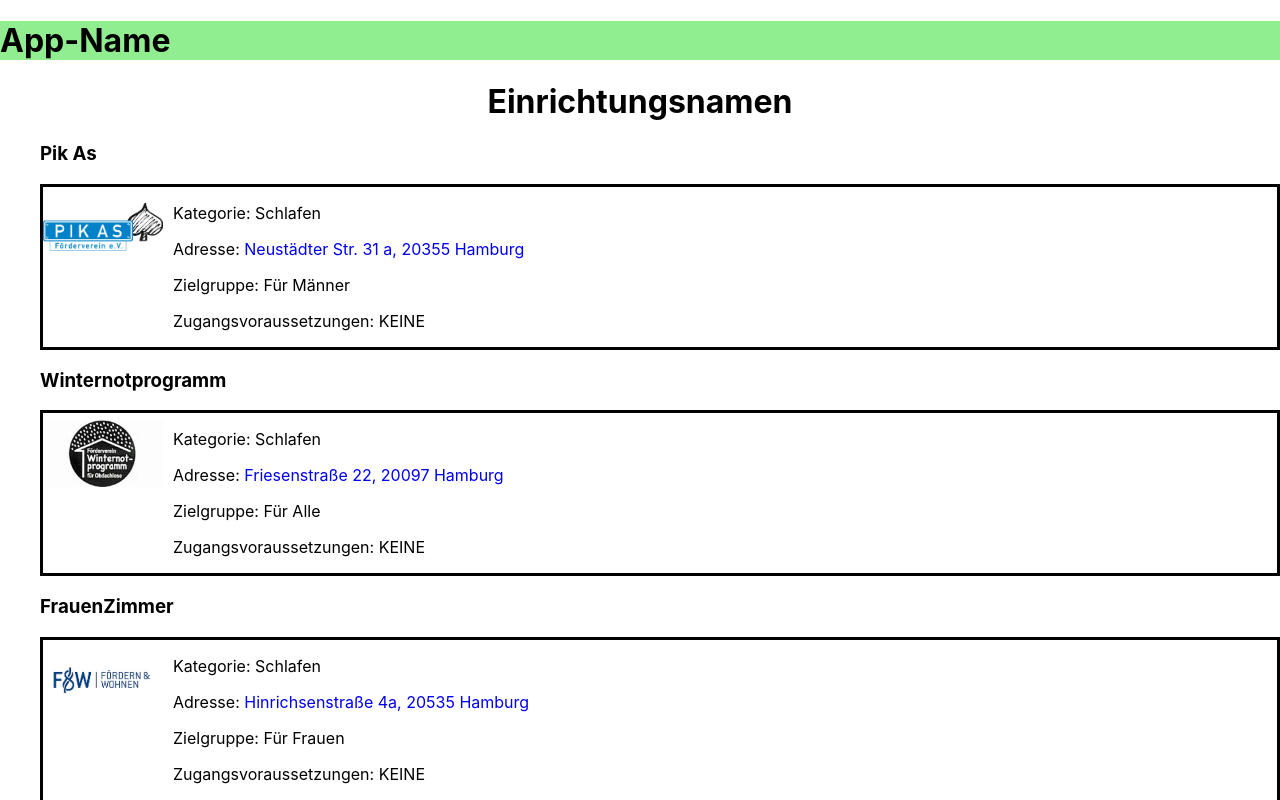
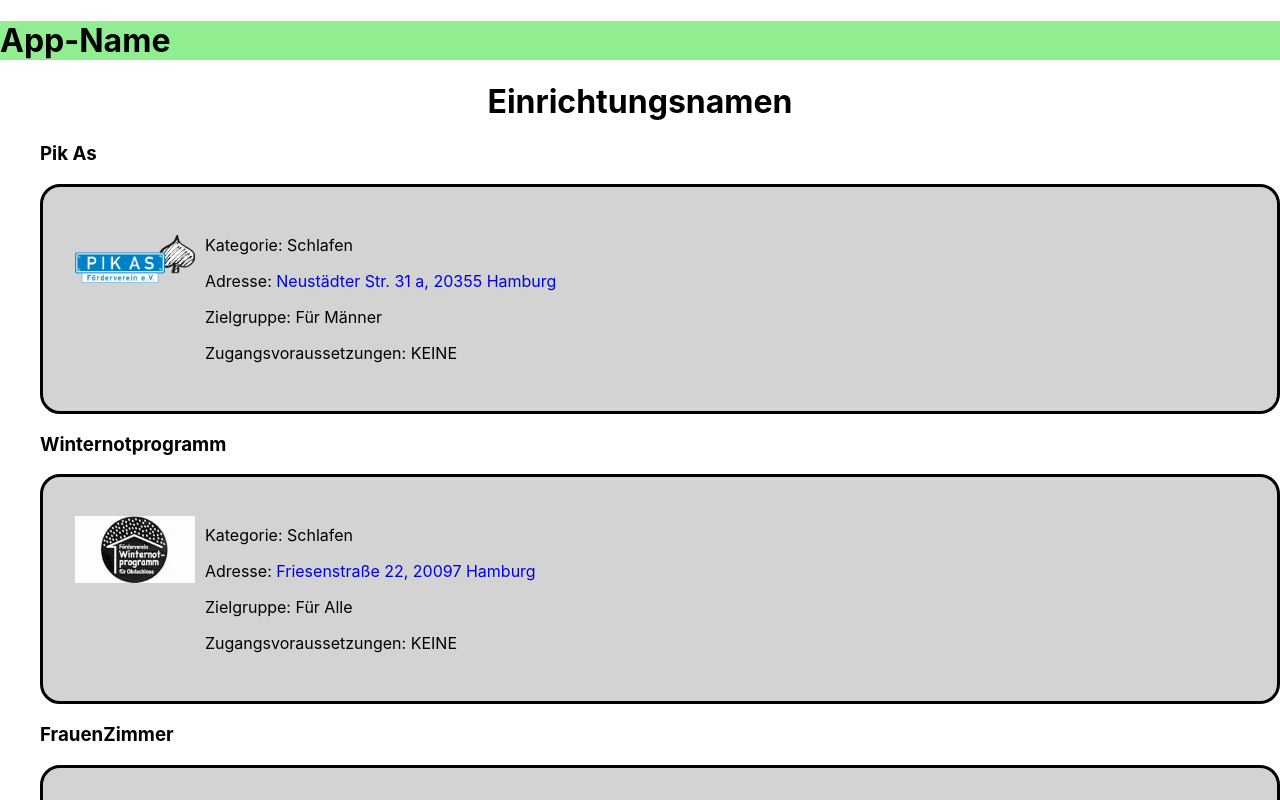
Before and after one commit to BucherLara/Capstone-Project, a Next.js app: page / in a window 1280 px wide. Shown: the top 800 px of the page. Built offline with nearby package versions, Linux system fonts and the light colour scheme.

Commit message:
add basic styling

```diff
--- a/components/Facility/index.js
+++ b/components/Facility/index.js
@@ -24,6 +24,8 @@ export default function Facility({ facility }) {
           src={image}
           width={120}
           height={80}
+          // width={80%}
+          // height={50%}
           priority
         />
         <StyledArticle>
@@ -46,6 +48,9 @@ const StyledImage = styled(Image)`
 const StyledSection = styled.section`
   display: flex;
   border-style: solid;
+  padding: 2rem;
+  border-radius: 20px;
+  background-color: lightgrey;
 `;
 const StyledArticle = styled.article`
   text-align: left;
```
